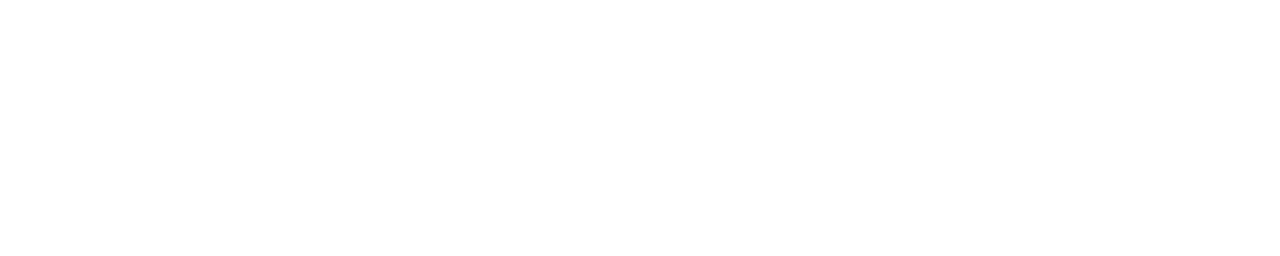
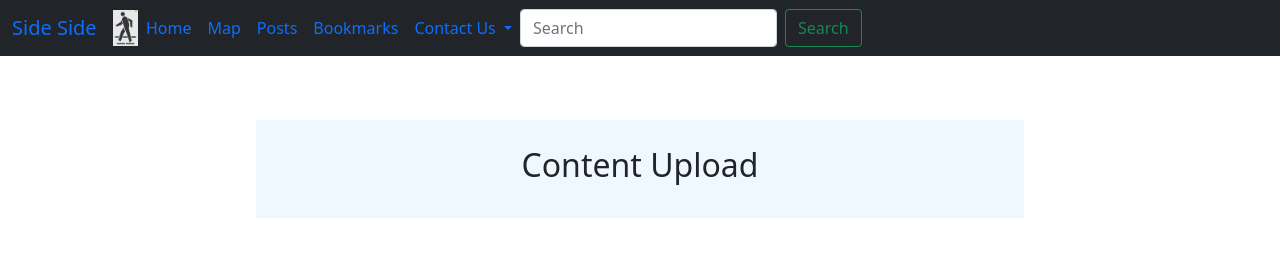
Before and after one commit to calebchiang/1800_202310_BBY20, a website: page upload.html in a window 1280 px wide. Drawn offline with nearby package versions, Linux system fonts and the light colour scheme.

Commit message:
Josh linked upload page to the 'posts' link

```diff
--- a/styles/upload.css
+++ b/styles/upload.css
@@ -0,0 +1,9 @@
+.header {
+    background-color: aliceblue;
+    margin-top: 5%;
+    margin-left: 20%;
+    margin-right: 20%;
+    padding-top: 2%;
+    padding-bottom: 2%;
+    text-align: center;
+}
--- a/upload.html
+++ b/upload.html
@@ -15,4 +15,47 @@
       />
       <link rel="stylesheet" href="styles/upload.css">
     </head>
+    <body>
+        <nav class="navbar navbar-expand-lg bg-dark">
+            <div class="container-fluid">
+              <a class="navbar-brand" href="#">Side Side</a>
+              <img src = "images/logo.webp" height = "36">
+              <button class="navbar-toggler" type="button" data-bs-toggle="collapse" data-bs-target="#navbarNav" aria-controls="navbarNav" aria-expanded="false" aria-label="Toggle navigation">
+                <span class="navbar-toggler-icon"></span>
+              </button>
+              <div class="collapse navbar-collapse" id="navbarNav">
+                <ul class="navbar-nav">
+                  <li class="nav-item">
+                    <a class="nav-link active" aria-current="page" href="#">Home</a>
+                  </li>
+                  <li class="nav-item">
+                    <a class="nav-link" href="#">Map</a>
+                  </li>
+                  <li class="nav-item">
+                    <a class="nav-link" href="#">Posts</a>
+                  </li>
+                  <li class="nav-item">
+                    <a class="nav-link" href= "#">Bookmarks</a>
+                  </li>
+                  <li class="nav-item dropdown">
+                        <a class="nav-link dropdown-toggle" href="#" role="button" data-bs-toggle="dropdown" aria-expanded="false">
+                          Contact Us
+                        </a>
+                        <ul class="dropdown-menu">
+                          <li><a class="dropdown-item" href="#">Phone</a></li>
+                          <li><a class="dropdown-item" href="#">Email</a></li>
+                          <li><hr class="dropdown-divider"></li>
+                          <li><a class="dropdown-item" href="#">Frequently Asked Questions</a></li>
+                        </ul>
+                      </li>
+                      </ul>
+                      <form class="d-flex" role="search">
+                        <input class="form-control me-2" type="search" placeholder="Search" aria-label="Search">
+                        <button class="btn btn-outline-success" type="submit">Search</button>
+                      </form>
+              </div>
+            </div>
+          </nav>
+        <header class="header"><h2>Content Upload</h2></header>
+    </body>
 </html>
```
Also changed, not shown: index.html (+3 -3 lines).
